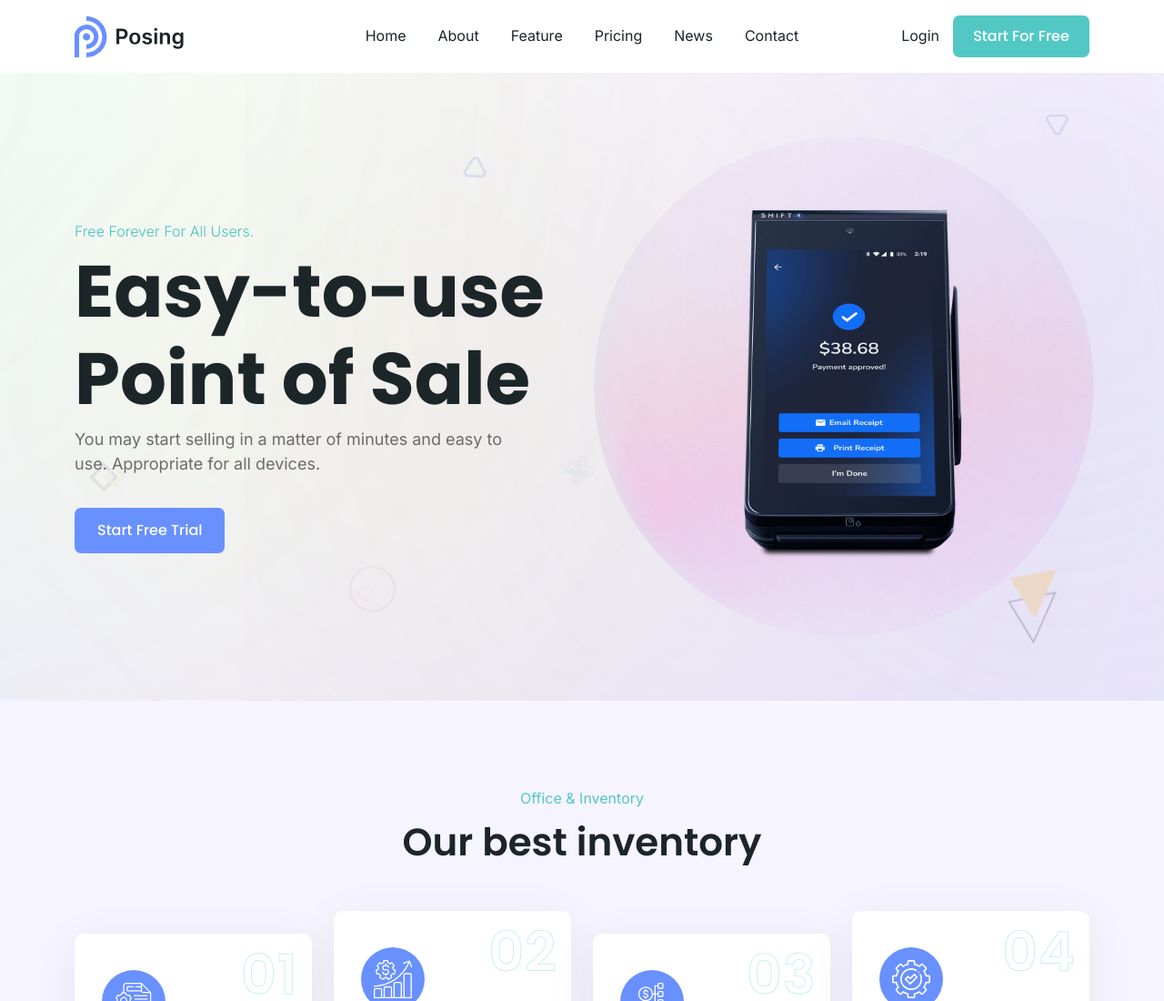
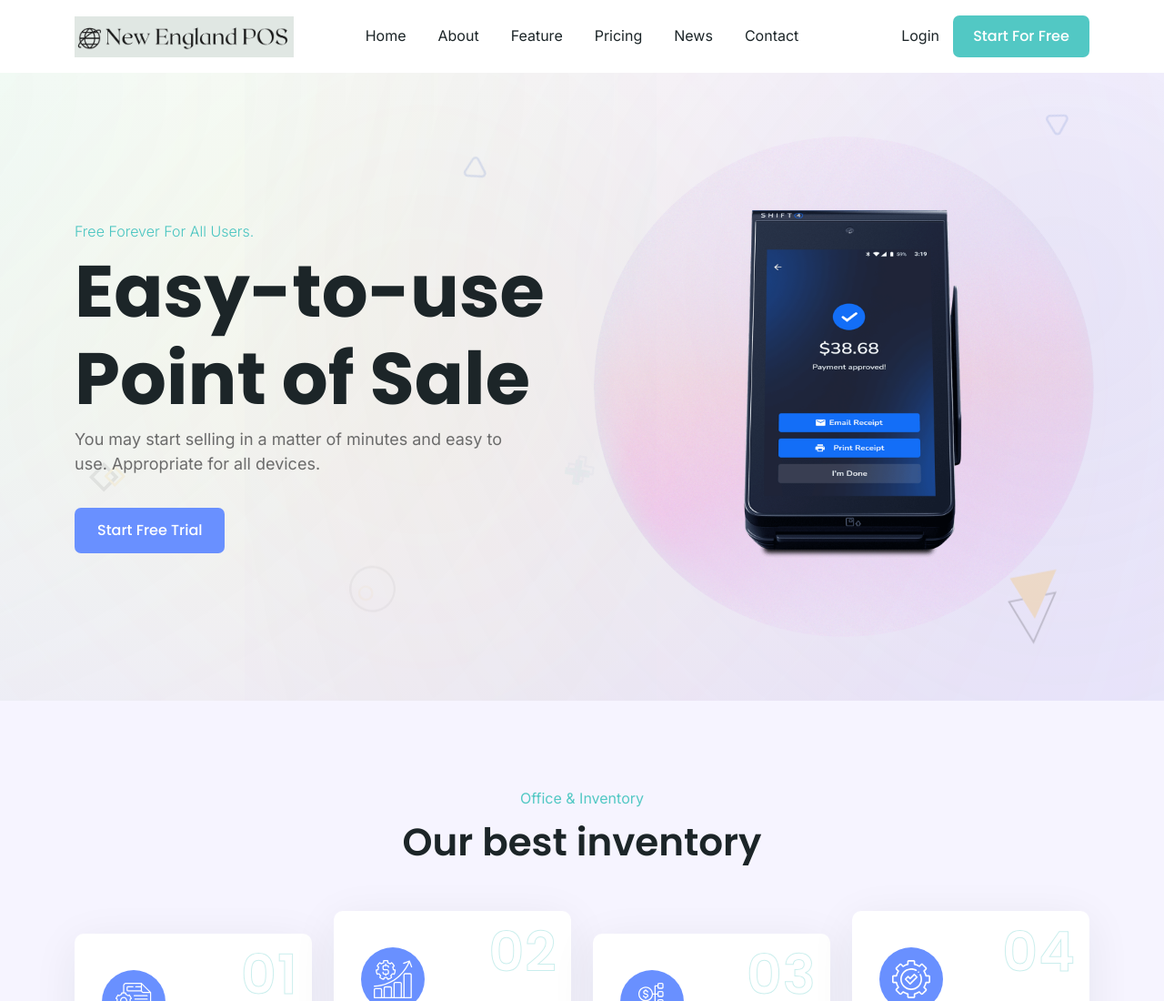
Before and after one commit to joeymhills/NewenglandPOStemplated, a plain HTML site: page index.html in a window 1280 px wide. Shown: the top 1100 px of the page at 91% size. Drawn offline with Linux system fonts and the light colour scheme.

Commit message:
logo change

```diff
--- a/index.html
+++ b/index.html
@@ -30,7 +30,7 @@
         <div class="cs-main_header_in">
           <div class="cs-main_header_left">
             <a class="cs-site_branding cs-accent_color" href="index.html">
-              <img src="assets/img/logo.svg" alt="Logo">
+              <img src="assets/img/logo.png" alt="Logo">
             </a>
           </div>
           <div class="cs-main_header_center">
```
Also changed, not shown: assets/img/logo.png (added), 1 other file.
